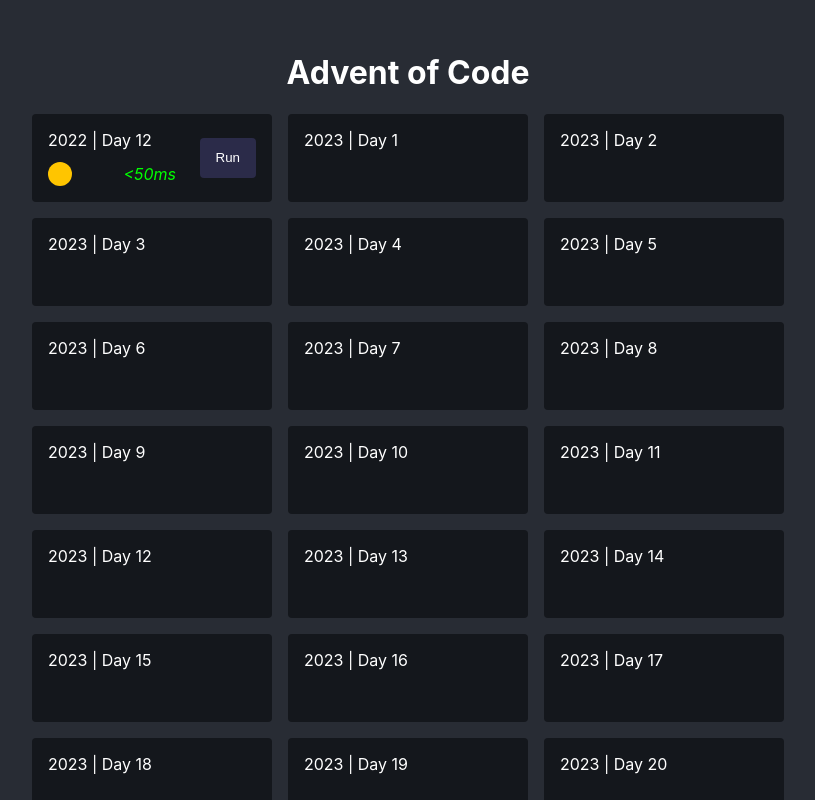
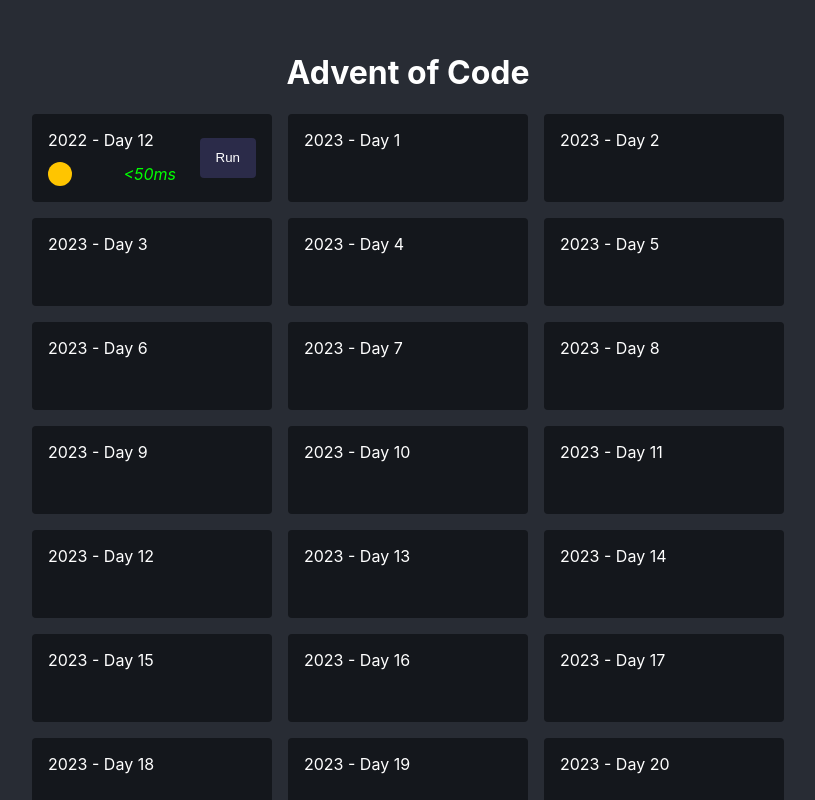
Before and after one commit to Cunen/advent-of-code, a React (Create React App) app: page / in a window 1280 px wide. Shown: the top 800 px of the page, without its empty margins (232-1047 px from the left). Built offline with nearby package versions, Linux system fonts and the light colour scheme.

Commit message:
format text

```diff
--- a/src/App.tsx
+++ b/src/App.tsx
@@ -63,7 +63,7 @@
             <div className="challenge" key={year + "-" + day}>
               <div className="data-wrapper">
                 <div className="title">
-                  {year} | Day {day}
+                  {year} - Day {day}
                 </div>
                 <div className="status-wrapper">
                   <div className="star">
```
